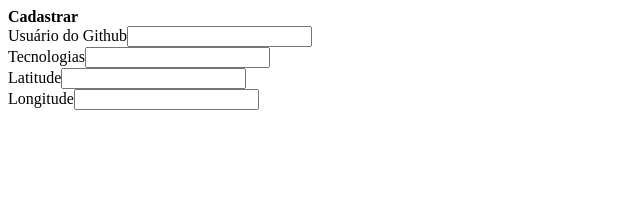
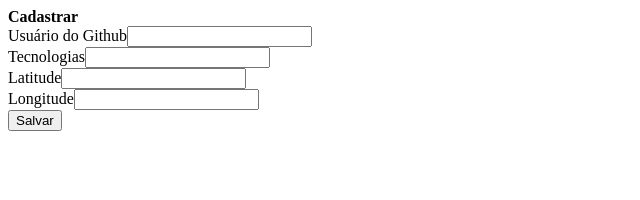
Before and after one commit to esron/semana-omnistack-vue, a Vue app: page / in a window 1280 px wide. Shown: the top 200 px of the page, without its empty margins (0-640 px from the left). Built offline with nearby package versions, Linux system fonts and the light colour scheme.

Commit message:
add botão salvar

```diff
--- a/src/components/DevForm.vue
+++ b/src/components/DevForm.vue
@@ -37,6 +37,8 @@
         />
       </div>
     </div>
+
+    <button type="submit">Salvar</button>
   </form>
 </template>
 
```
